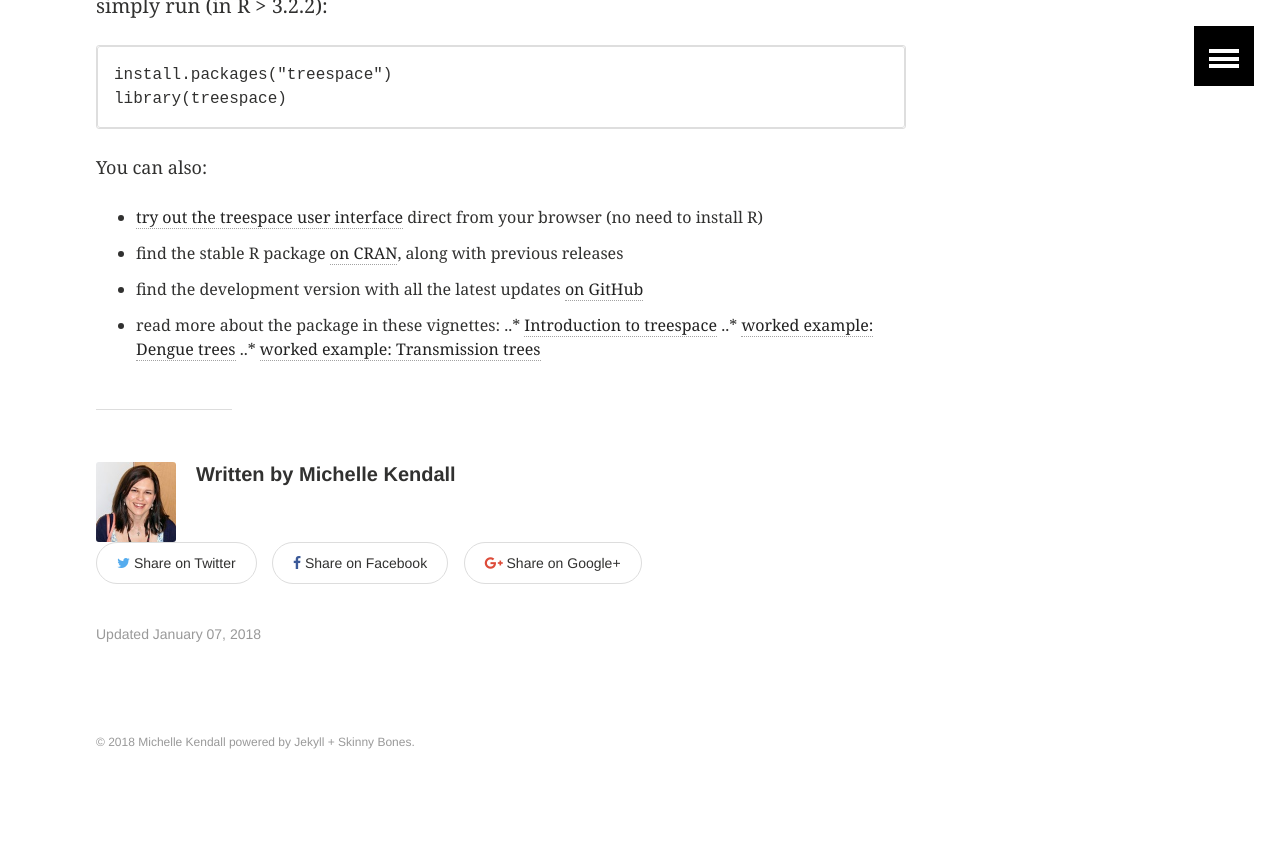
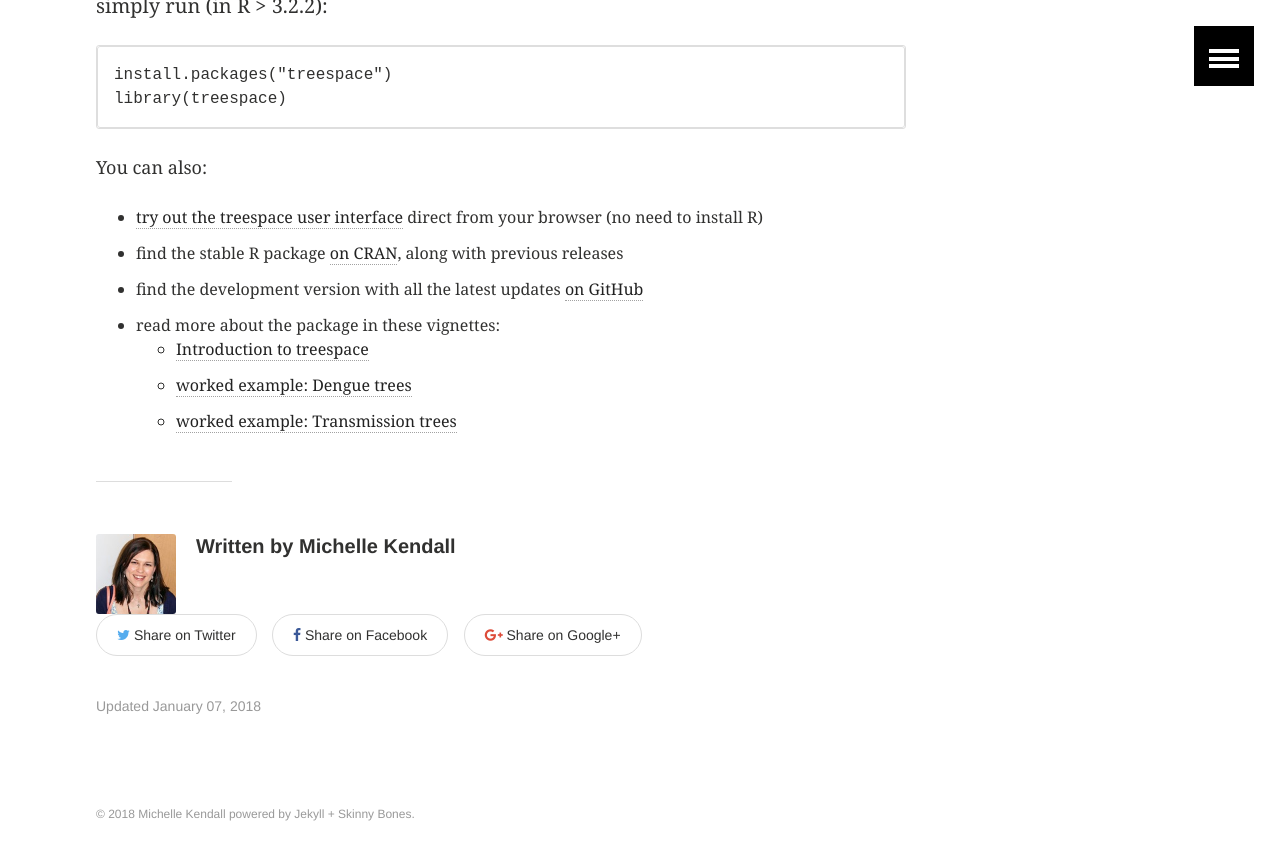
Before and after one commit to MichelleKendall/MichelleKendall.github.io, a Jekyll site: the page built from _posts/2018-01-07-treespace.md, in a window 1280 px wide and 900 px high, scrolled down 659 px. Shown: the top 860 px of the window. Built offline with Jekyll 4.4.1, drawn with Linux system fonts in a browser that asks for light colours; before the commit the page ends 1487 px from its top, so only the background shows below that.

```diff
--- a/_posts/2018-01-07-treespace.md
+++ b/_posts/2018-01-07-treespace.md
@@ -21,6 +21,6 @@ You can also:
 * find the stable R package <a href="https://cran.r-project.org/web/packages/treespace/index.html" target="_blank">on CRAN</a>, along with previous releases
 * find the development version with all the latest updates <a href="https://github.com/thibautjombart/treespace" target="_blank">on GitHub</a>
 * read more about the package in these vignettes:
-..* <a href="https://cran.r-project.org/web/packages/treespace/vignettes/introduction.html" target="_blank">Introduction to treespace</a>
-..* <a href="https://cran.r-project.org/web/packages/treespace/vignettes/DengueVignette.html" target="_blank">worked example: Dengue trees</a>
-..* <a href="https://cran.r-project.org/web/packages/treespace/vignettes/TransmissionTreesVignette.html" target="_blank">worked example: Transmission trees</a>
+  * <a href="https://cran.r-project.org/web/packages/treespace/vignettes/introduction.html" target="_blank">Introduction to treespace</a>
+  * <a href="https://cran.r-project.org/web/packages/treespace/vignettes/DengueVignette.html" target="_blank">worked example: Dengue trees</a>
+  * <a href="https://cran.r-project.org/web/packages/treespace/vignettes/TransmissionTreesVignette.html" target="_blank">worked example: Transmission trees</a>
```
